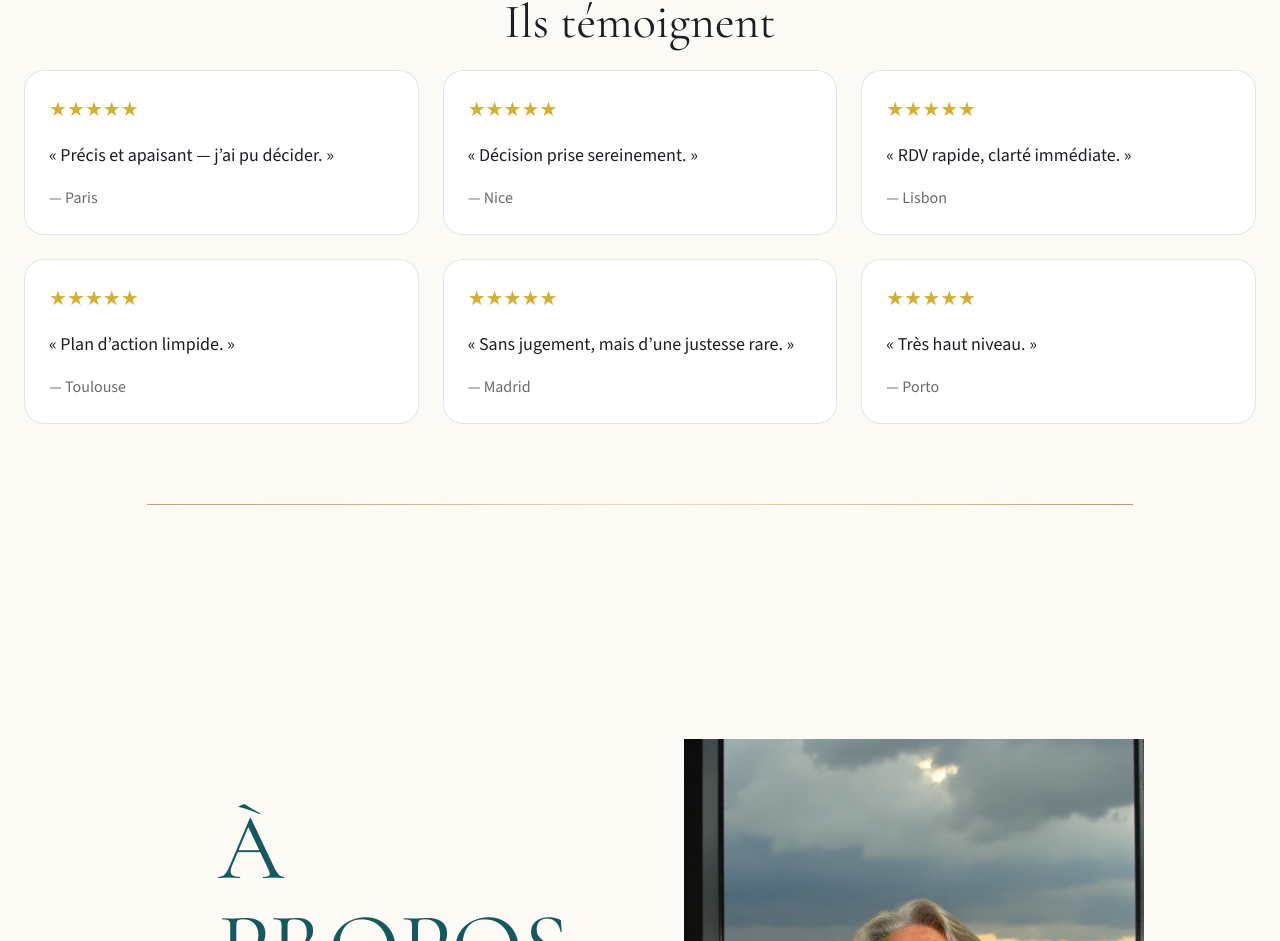
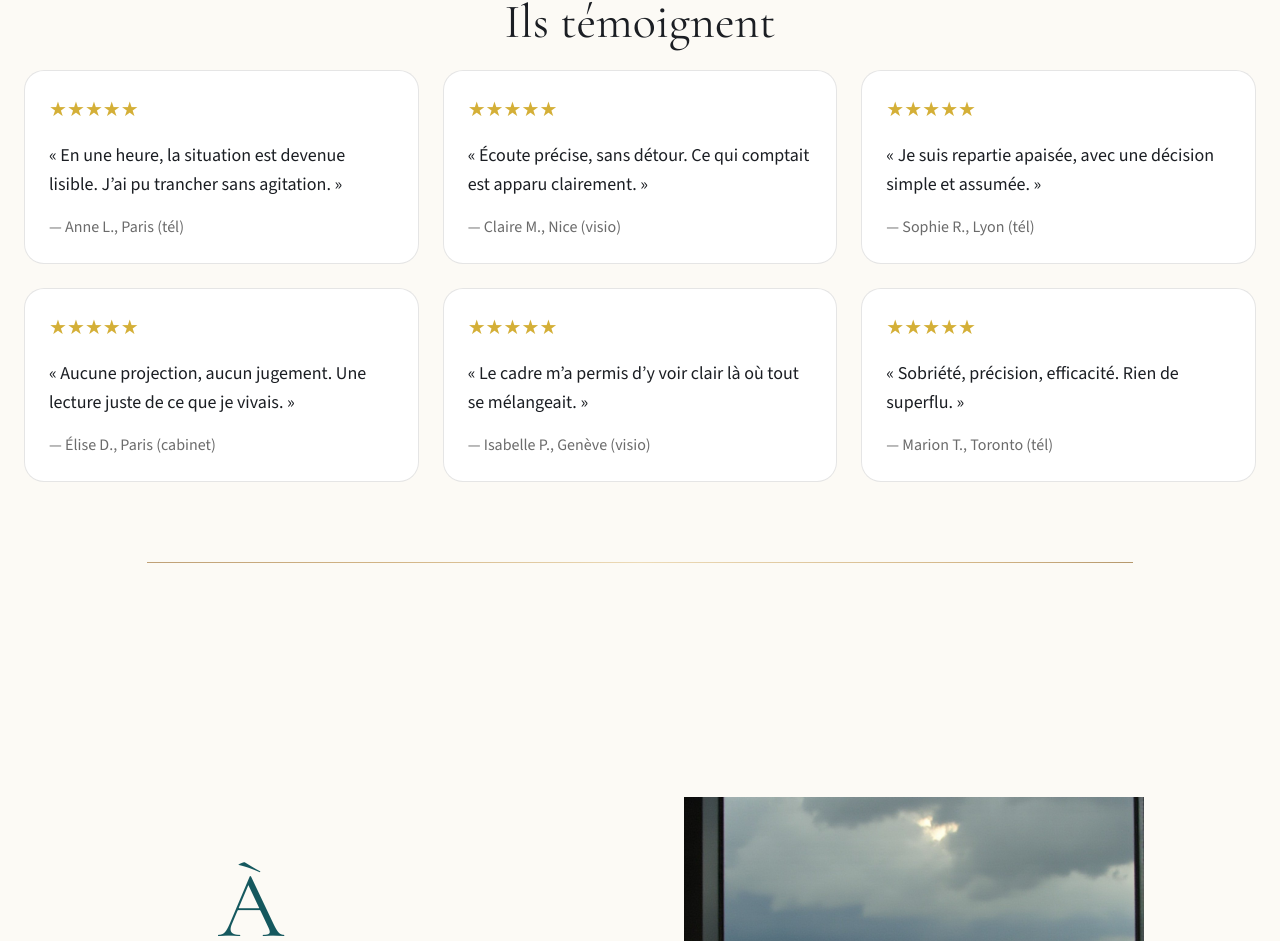
Before and after one commit to hugoc1944/charles-curto, a Next.js app: page /consultations in a window 1280 px wide. Shown: the part 2872-3813 px from the top of the page. Built offline with nearby package versions, Linux system fonts and the light colour scheme.

Commit message:
New testimonials added

```diff
--- a/components/coaching/CoachingBooking.tsx
+++ b/components/coaching/CoachingBooking.tsx
@@ -80,13 +80,32 @@ export function CoachingBooking() {
         </h3>
 
         <div className="grid grid-cols-1 md:grid-cols-3 gap-4 md:gap-6 mb-20">
-          <TestimonialCard quote="Précis et profondément structurant." author="Paris" />
-          <TestimonialCard quote="Un accompagnement rare dans la durée." author="Nice" />
-          <TestimonialCard quote="Clarté et stabilité sur le long terme." author="Lisbonne" />
-          <TestimonialCard quote="Présence constante et juste." author="Toulouse" />
-          <TestimonialCard quote="Un travail sérieux, sans promesse creuse." author="Madrid" />
-          <TestimonialCard quote="Une relation de confiance." author="Porto" />
+          <TestimonialCard
+            quote="Un accompagnement qui s’inscrit dans le temps, avec beaucoup de justesse."
+            author="Anne S., Paris"
+          />
+          <TestimonialCard
+            quote="La relation s’est construite progressivement, sans pression ni promesse."
+            author="Claire B., Nice"
+          />
+          <TestimonialCard
+            quote="Une présence stable, qui permet d’avancer sans se disperser."
+            author="Hélène M., Genève"
+          />
+          <TestimonialCard
+            quote="Le travail a apporté une cohérence durable, pas un effet ponctuel."
+            author="Sophie L., Lyon"
+          />
+          <TestimonialCard
+            quote="Une parole mesurée, mais toujours juste dans les moments clés."
+            author="Isabelle R., Madrid"
+          />
+          <TestimonialCard
+            quote="Une relation de confiance, construite dans le respect du rythme."
+            author="Marion C., Lisbonne"
+          />
         </div>
+
 
         <SectionSeparator />
 
--- a/components/consultations/ConsultationsBooking.tsx
+++ b/components/consultations/ConsultationsBooking.tsx
@@ -68,13 +68,31 @@ export function ConsultationsBooking() {
         </h3>
 
         <div className="grid grid-cols-1 md:grid-cols-3 gap-4 md:gap-6 mb-20">
-          <TestimonialCard className="" quote="Précis et apaisant — j’ai pu décider." author="Paris" />
-          <TestimonialCard quote="Décision prise sereinement." author="Nice" />
-          <TestimonialCard quote="RDV rapide, clarté immédiate." author="Lisbon" />
-          <TestimonialCard quote="Plan d’action limpide." author="Toulouse" />
-          <TestimonialCard quote="Sans jugement, mais d’une justesse rare." author="Madrid" />
-          <TestimonialCard quote="Très haut niveau." author="Porto" />
-        </div>
+        <TestimonialCard
+          quote="En une heure, la situation est devenue lisible. J’ai pu trancher sans agitation."
+          author="Anne L., Paris (tél)"
+        />
+        <TestimonialCard
+          quote="Écoute précise, sans détour. Ce qui comptait est apparu clairement."
+          author="Claire M., Nice (visio)"
+        />
+        <TestimonialCard
+          quote="Je suis repartie apaisée, avec une décision simple et assumée."
+          author="Sophie R., Lyon (tél)"
+        />
+        <TestimonialCard
+          quote="Aucune projection, aucun jugement. Une lecture juste de ce que je vivais."
+          author="Élise D., Paris (cabinet)"
+        />
+        <TestimonialCard
+          quote="Le cadre m’a permis d’y voir clair là où tout se mélangeait."
+          author="Isabelle P., Genève (visio)"
+        />
+        <TestimonialCard
+          quote="Sobriété, précision, efficacité. Rien de superflu."
+          author="Marion T., Toronto (tél)"
+        />
+      </div>
 
         <SectionSeparator />
 
--- a/components/home/HomeAboutCharles.tsx
+++ b/components/home/HomeAboutCharles.tsx
@@ -5,7 +5,6 @@ import Image from "next/image";
 export function HomeAboutCharles({ anchorId }: { anchorId?: string }) {
   return (
     <section
-     id={anchorId}
       className="
         bg-white
         px-3
@@ -29,6 +28,7 @@ export function HomeAboutCharles({ anchorId }: { anchorId?: string }) {
         {/* IMAGE HEIGHT ROW */}
         <div className="lg:col-span-2">
           <div
+            id={anchorId}
             className="
               grid
               grid-cols-1
--- a/components/home/HomeConsultationsSection.tsx
+++ b/components/home/HomeConsultationsSection.tsx
@@ -49,16 +49,16 @@ export function HomeConsultationsSection() {
         ========================================================== */}
         <div className="grid grid-cols-1 md:grid-cols-3 gap-6 max-w-[960px] mx-auto">
           <TestimonialCard
-            quote="En 30 minutes, j’ai compris et décidé. Changement immédiat."
+            quote="En 30 minutes, tout s’est clarifié. J’ai posé une décision que je repoussais depuis longtemps."
             author="Anne S., Paris (tél)"
           />
           <TestimonialCard
-            quote="En 30 minutes, j’ai compris et décidé. Changement immédiat."
-            author="Anne S., Paris (tél)"
+            quote="Échange précis, sans détour. Une compréhension immédiate de ce qui bloquait."
+            author="Claire M., Lyon (visio)"
           />
           <TestimonialCard
-            quote="En 30 minutes, j’ai compris et décidé. Changement immédiat."
-            author="Anne S., Paris (tél)"
+            quote="Ce n’était pas ce que je pensais chercher, mais c’était exactement juste."
+            author="Élise P., Genève (visio)"
           />
         </div>
 
@@ -77,15 +77,14 @@ export function HomeConsultationsSection() {
               </Button>
             </Link>
 
-            <Link href="/#home-a-propos" className="block w-full">
             <Button
               variant="authority"
               size="lg"
               className="w-full"
+              onClick={() => scrollToId("home-a-propos")}
             >
               À Propos de Charles Curto
             </Button>
-            </Link>
           </div>
         </div>
 
```
Lines whose indentation alone changed are shown as unchanged.
